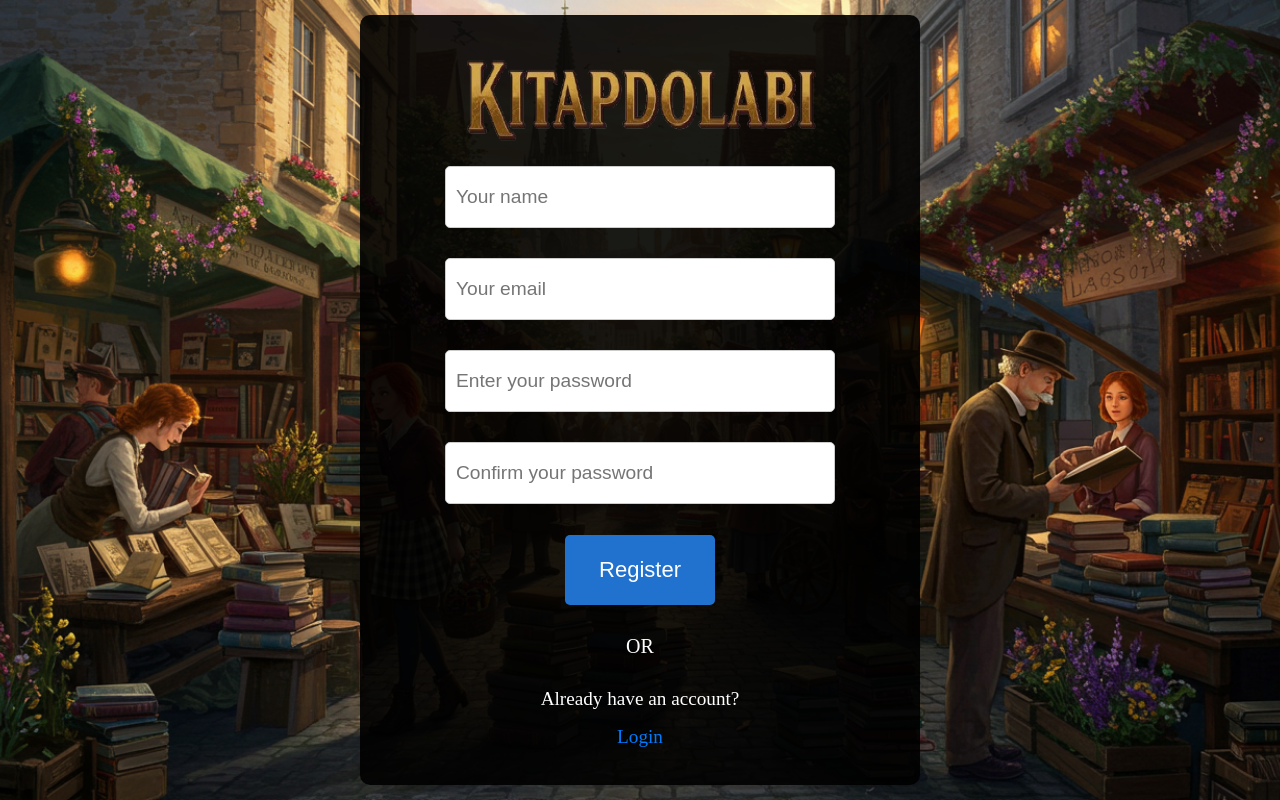
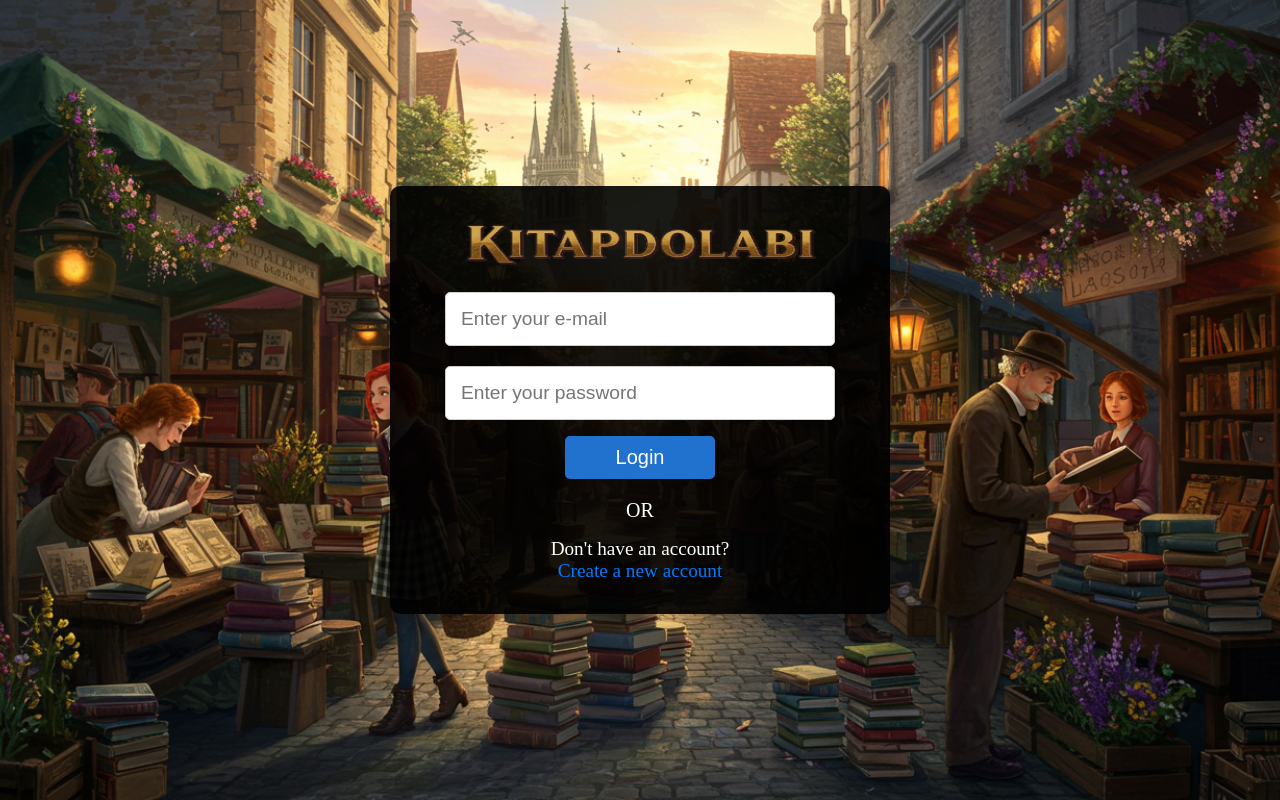
Before and after one commit to amen-ramadan/kitap-dolap, a React (Vite) app: page / in a window 1280 px wide. Built offline with nearby package versions, Linux system fonts and the light colour scheme.

Commit message:
edit register and login style page

```diff
--- a/src/App.jsx
+++ b/src/App.jsx
@@ -5,8 +5,8 @@ import Register from "./pages/Register/Register";
 function App() {
   return (
     <>
-      {/* <Login /> */}
-      <Register />
+      <Login />
+      {/* <Register /> */}
     </>
   );
 }
--- a/src/pages/Login/Login.css
+++ b/src/pages/Login/Login.css
@@ -12,18 +12,30 @@
   border-radius: 10px;
   box-shadow: 0 4px 10px rgba(0, 0, 0, 0.1);
   text-align: center;
-  width: 560px;
-  height: 770px;
+  display: flex;
+  flex-direction: column;
+  align-items: center;
+  width: 500px;
+
+  button {
+    height: auto;
+    font-size: 20px;
+  }
 }
 
 .inputs-group {
   margin-bottom: 1rem;
+  display: flex;
+  flex-direction: column;
+  align-items: center;
+  gap: 20px;
 }
 
 
 .inputs-group input {
-  width: 390px;
-  height: 82px;
+  height: auto;
+  margin: 0px auto;
+  padding: 15px;
   margin: 20px auto;
   padding: 10px;
   border: 1px solid #ccc;
@@ -33,7 +45,7 @@
 
 .login-card span {
   display: block;
-  margin: 50px auto;
+  margin: 20px 0 auto;
   font-size: 20px;
   font-weight: 500;
   color: #fff;
@@ -46,12 +58,12 @@
 }
 
 .register-link a {
-  margin-top: 1rem;
   display: block;
   color: #007bff;
   text-decoration: none;
 }
 
 .register-link a:hover {
+  margin-top: 1rem;
   text-decoration: underline;
 }
--- a/src/pages/Login/Login.jsx
+++ b/src/pages/Login/Login.jsx
@@ -17,7 +17,7 @@ const Login = () => {
       <div className="login-card">
         <form onSubmit={handleSubmit}>
           <div className="inputs-group">
-            <Logo />
+            <Logo height={50} />
             <input
               type="email"
               value={email}
--- a/src/pages/Register/Register.css
+++ b/src/pages/Register/Register.css
@@ -12,19 +12,31 @@
   border-radius: 10px;
   box-shadow: 0 4px 10px rgba(0, 0, 0, 0.1);
   text-align: center;
-  width: 560px;
-  height: 770px;
+  display: flex;
+  flex-direction: column;
+  align-items: center;
+  width: 500px;
+
+
+  button {
+    height: auto;
+    font-size: 20px;
+  }
 }
 
 .inputs-group {
   margin-bottom: 1rem;
+  display: flex;
+  flex-direction: column;
+  align-items: center;
+  gap: 20px;
 }
 
 .inputs-group input {
   width: 390px;
-  height: 62px;
-  margin: 15px auto;
-  padding: 10px;
+  height: auto;
+  margin: 0px auto;
+  padding: 15px;
   border: 1px solid #ccc;
   border-radius: 5px;
   font-size: 1.2rem;
@@ -32,7 +44,7 @@
 
 .register-card span {
   display: block;
-  margin: 30px auto;
+  margin: 10px 0 auto;
   font-size: 20px;
   font-weight: 500;
   color: #fff;
@@ -45,7 +57,6 @@
 }
 
 .login-link a {
-  margin-top: 1rem;
   display: block;
   color: #007bff;
   text-decoration: none;
--- a/src/pages/Register/Register.jsx
+++ b/src/pages/Register/Register.jsx
@@ -40,7 +40,7 @@ const Register = () => {
       <div className="register-card">
         <form onSubmit={handleSubmit}>
           <div className="inputs-group">
-            <Logo />
+            <Logo height={50} />
             <input
               type="text"
               name="name"
```
